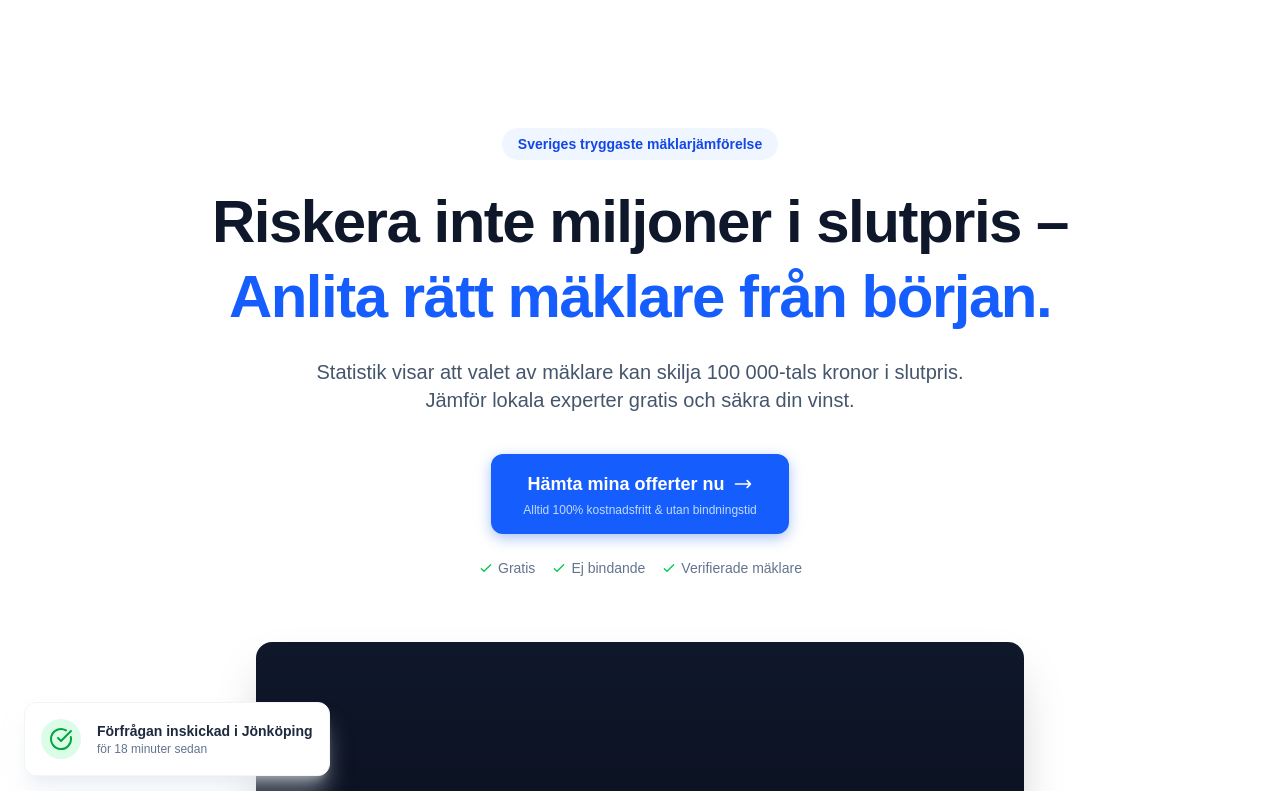
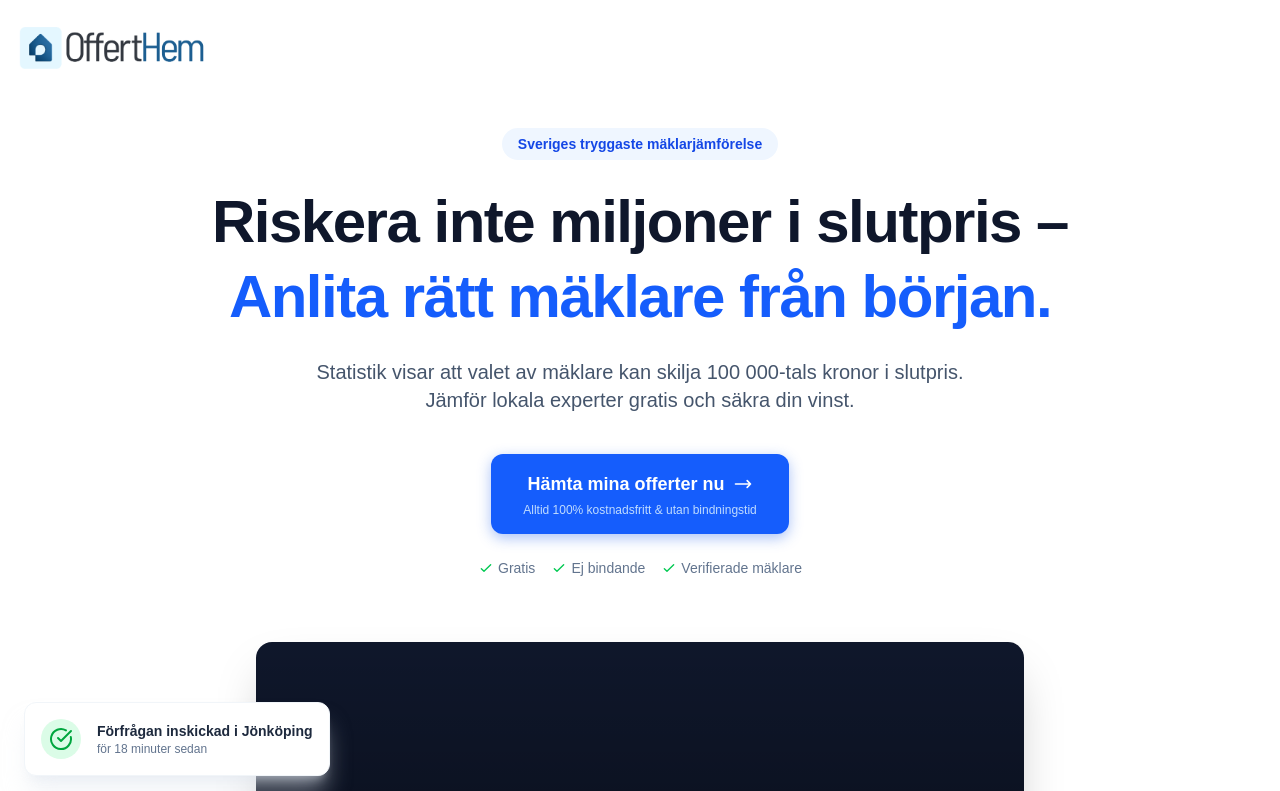
Before and after one commit to erik687/offerthem-web, a Next.js app: page / in a window 1280 px wide. Shown: the top 791 px of the page. Built offline with nearby package versions, Linux system fonts and the light colour scheme.

Commit message:
feat: add site header with logo

```diff
--- a/app/page.tsx
+++ b/app/page.tsx
@@ -4,10 +4,14 @@ import { StepsSection } from "@/components/StepsSection";
 import { BrokerLogos } from "@/components/BrokerLogos";
 import { FAQSection } from "@/components/FAQSection";
 import { SocialProofPopup } from "@/components/SocialProofPopup";
+import { Header } from "@/components/Header";
 
 export default function Home() {
   return (
     <main className="min-h-screen bg-white">
+      {/* Header */}
+      <Header />
+
       {/* Hero Section */}
       <section className="relative pt-20 pb-16 md:pt-32 md:pb-24 overflow-hidden">
         <div className="container mx-auto px-4 relative z-10 text-center">
--- /dev/null
+++ b/components/Header.tsx
@@ -0,0 +1,23 @@
+"use client";
+
+import Image from "next/image";
+
+export const Header = () => {
+    return (
+        <header className="absolute top-0 left-0 right-0 z-50">
+            <div className="container mx-auto px-4 py-6">
+                <div className="flex justify-center md:justify-start">
+                    <div className="relative w-40 h-10 md:w-48 md:h-12">
+                        <Image
+                            src="/logo.png"
+                            alt="OffertHem"
+                            fill
+                            className="object-contain"
+                            priority
+                        />
+                    </div>
+                </div>
+            </div>
+        </header>
+    );
+};
```
Also changed, not shown: public/logo.png (added).
